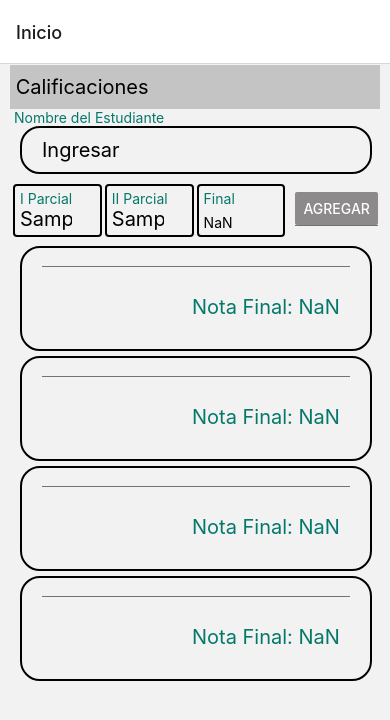
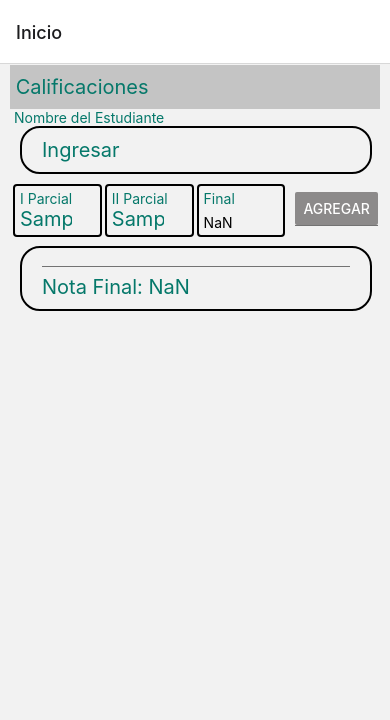
Before and after one commit to kevinRepos-droid/EspecialReact, a React Native app: screen /Inicio in a window 390 px wide. Both pictures are taken after typing "Sample", "Sample" into the empty fields and a click on the button "AGREGAR". Shown: the top 720 px of the page. Built offline with nearby package versions, Linux system fonts and the light colour scheme.

Commit message:
agregando estilo condicional

```diff
--- a/src/secreen/Home.tsx
+++ b/src/secreen/Home.tsx
@@ -13,6 +13,9 @@
         const [parcial2, setParcial2] = useState<string>("")
         const [resultado, setResultado] = useState<number>(0);
 
+        const [notasFinales, setNotasFinales] = useState<string[]>([]);
+
+
         const crearNombre = () => {
 
             setNombres([...nombres, nombre])
@@ -20,9 +23,11 @@
             let calculo = parseFloat(parcial1) + parseFloat(parcial2)
             let calcul = calculo / 2
             let resultado = calcul
+            setNotasFinales([...notasFinales, resultado.toString()])
             setResultado(resultado)
         }
-        useEffect(crearNombre,[parcial1, parcial2, resultado]);
+        // useEffect(crearNombre,[parcial1, parcial2, resultado]);
+
         return (
         <ScrollView style={styles.scrollView}>
             <View>
@@ -75,7 +80,7 @@
                 <Text style={styles.text2}>{lista}</Text>
                 <Separator />
 
-                <Text style={styles.textocaja}>Nota Final: {resultado}</Text>
+                <Text style={notasFinales[index]<'60'?styles.textReprobado:styles.text}>Nota Final: {notasFinales[index]}</Text>
                 </View>
             ))}
             <View style={{ marginHorizontal: 100 }}></View>
@@ -114,7 +119,7 @@
         },
         text: {
             fontSize: 20,
-            color: '#000000',
+            color: '#05786A',
             width: '70%'
         },
         text2: {
@@ -124,7 +129,9 @@
         },
         text1: {
             color: '#05786A',
-
+        },
+        textReprobado: {
+            color: '#B52222',
         },
         containerBase: {
             flex: 1,
```
